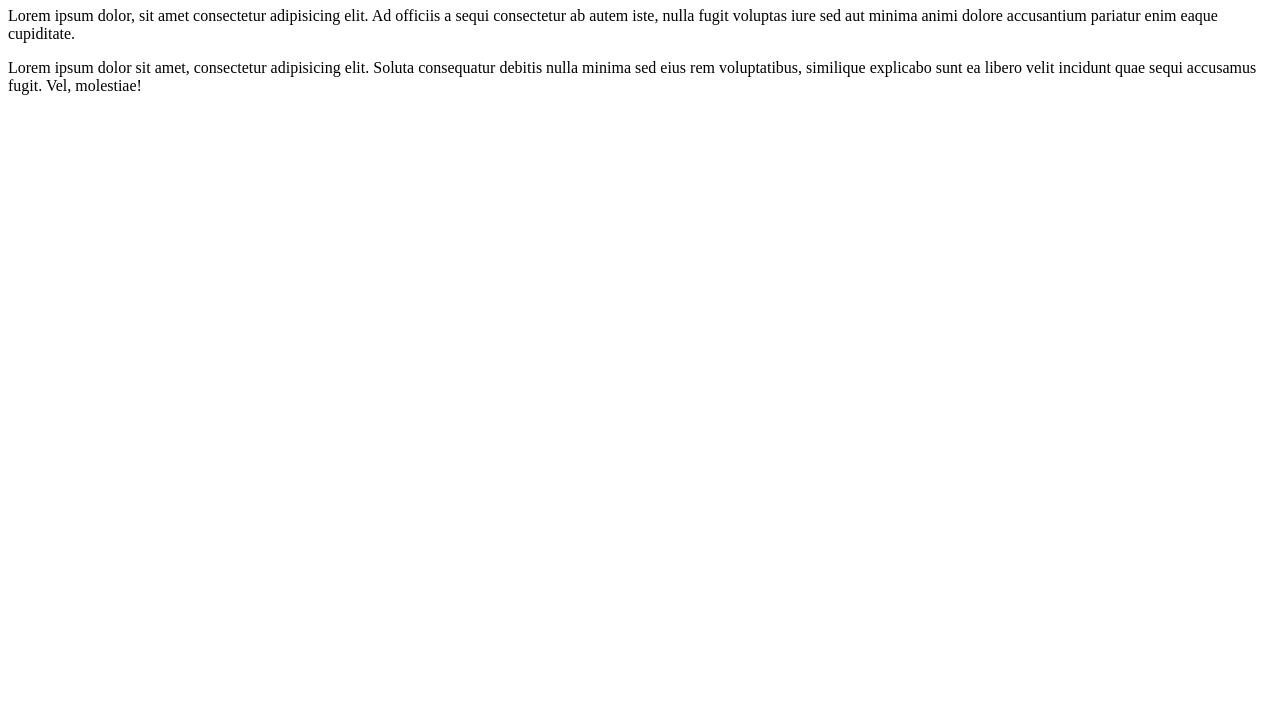
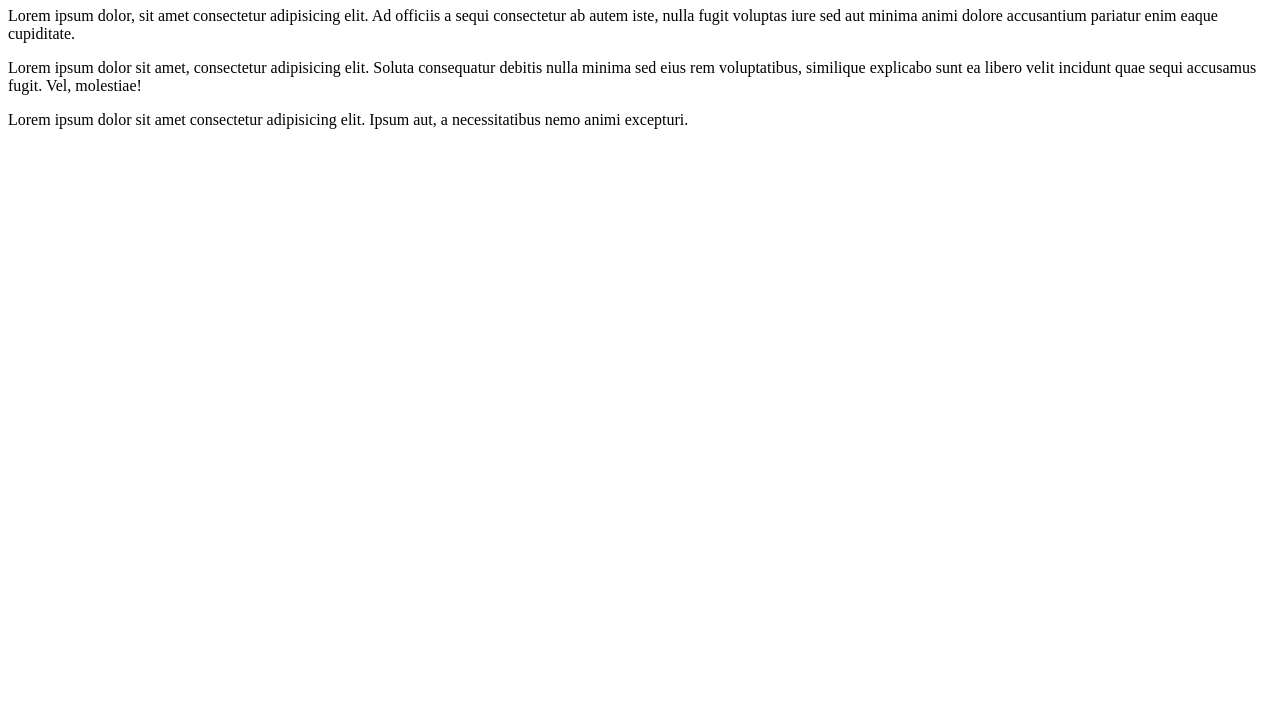
Before and after one commit to HappyHanSolo/git-branching, a plain HTML site: page index.html in a window 1280 px wide. Shown: the part 73-800 px from the top of the page. Drawn offline with Linux system fonts and the light colour scheme.

Commit message:
added Footer

```diff
--- a/index.html
+++ b/index.html
@@ -12,5 +12,9 @@
   <p>Lorem ipsum dolor, sit amet consectetur adipisicing elit. Ad officiis a sequi consectetur ab autem iste, nulla fugit voluptas iure sed aut minima animi dolore accusantium pariatur enim eaque cupiditate.</p>
 
   <p>Lorem ipsum dolor sit amet, consectetur adipisicing elit. Soluta consequatur debitis nulla minima sed eius rem voluptatibus, similique explicabo sunt ea libero velit incidunt quae sequi accusamus fugit. Vel, molestiae!</p>
+
+  <footer>
+    <p>Lorem ipsum dolor sit amet consectetur adipisicing elit. Ipsum aut, a necessitatibus nemo animi excepturi.</p>
+  </footer>
 </body>
 </html>
```
